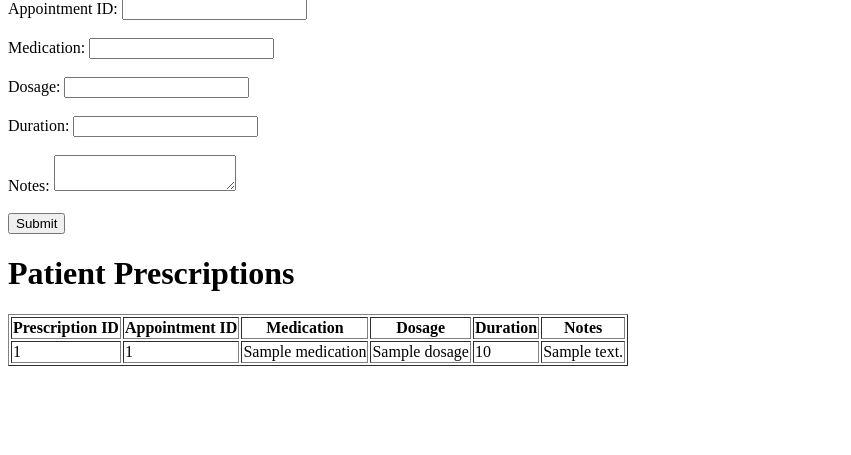
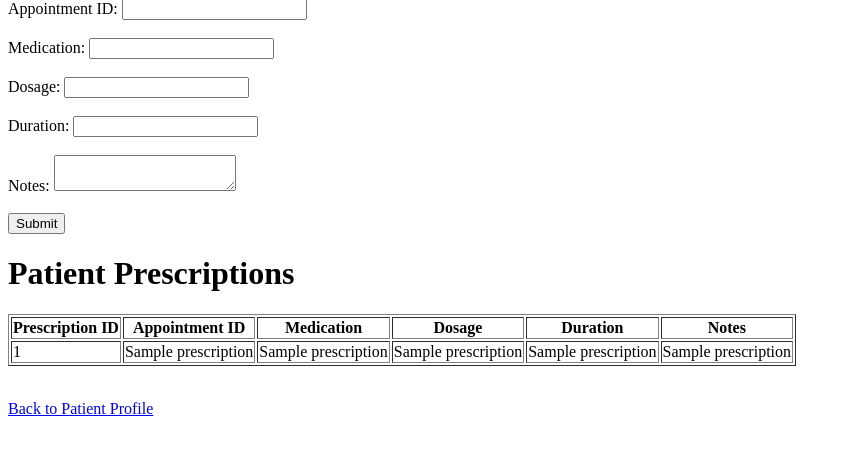
Before and after one commit to KhoaDao03/4521-Group13, a Flask app: template templates/patientPrescriptions.html in a window 1280 px wide. Shown: the part 81-536 px from the top of the page, without its empty margins (0-851 px from the left). Run offline with Flask 3, Linux system fonts and the light colour scheme; the template is opened without the code that fills it: most values are stand-ins (such as "Sample title", 1, 10 or a date in 2020).

Commit message:
Update patientPrescriptions.html

```diff
--- a/templates/patientPrescriptions.html
+++ b/templates/patientPrescriptions.html
@@ -31,14 +31,15 @@
         </tr>
         {% for prescription in prescriptions %}
         <tr>
-            <td>{{ prescription.PrescriptionID }}</td>
-            <td>{{ prescription.AppointmentID }}</td>
-            <td>{{ prescription.Medication }}</td>
-            <td>{{ prescription.Dosage }}</td>
-            <td>{{ prescription.Duration }}</td>
-            <td>{{ prescription.Notes }}</td>
+            <td>{{ prescription[0] }}</td>
+            <td>{{ prescription[1] }}</td>
+            <td>{{ prescription[2] }}</td>
+            <td>{{ prescription[3] }}</td>
+            <td>{{ prescription[4] }}</td>
+            <td>{{ prescription[5] }}</td>
         </tr>
         {% endfor %}
     </table>
+    <br><p><a href="/patientprofile">Back to Patient Profile</a></p>
 </body>
 </html>
```
